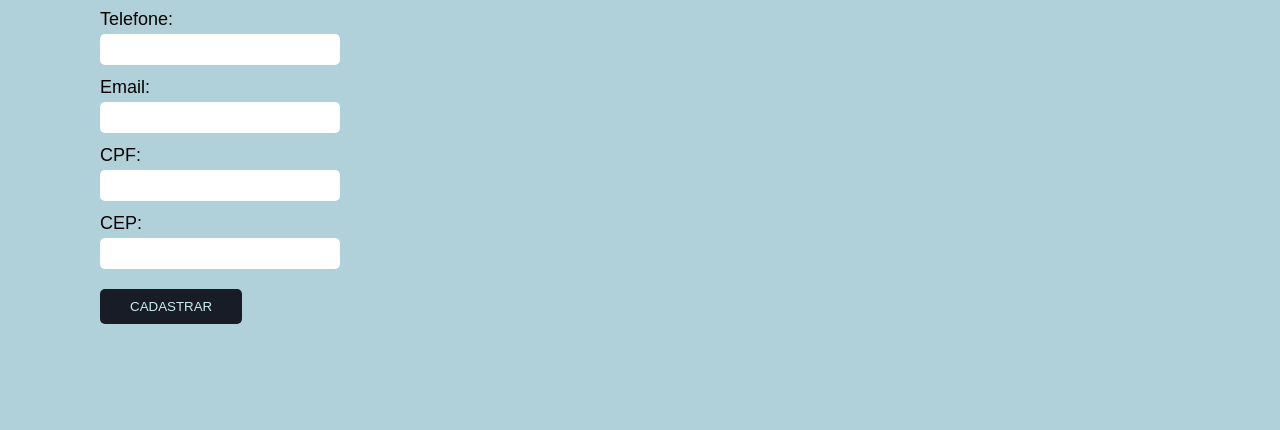
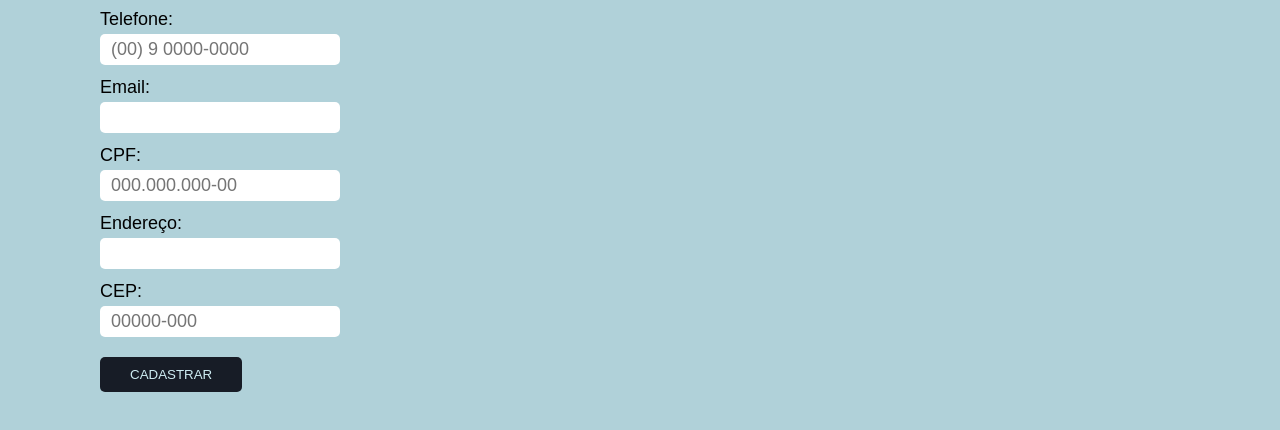
Before and after one commit to davislamenha/exercicio-modulo10-ebac, a plain HTML site: page index.html in a window 1280 px wide. Shown: the part 270-700 px from the top of the page. Drawn offline with nearby package versions, Linux system fonts and the light colour scheme.

Commit message:
jquery mask implementado

```diff
--- a/index.html
+++ b/index.html
@@ -37,6 +37,10 @@
           <input type="text" id="cpf" name="cpf">
         </div>
         <div class="input-container">
+          <label for="endereco">Endereço:</label>
+          <input type="text" id="endereco" name="endereco">
+        </div>
+        <div class="input-container">
           <label for="cep">CEP:</label>
           <input type="text" id="cep" name="cep">
         </div>
--- a/js/main.js
+++ b/js/main.js
@@ -0,0 +1,18 @@
+$('document').ready(function () {
+  // JQUERY MASK
+  $('#cpf').mask('000.000.000-00', {
+    placeholder: '000.000.000-00',
+  });
+  $('#telefone').mask('(00) 9 0000-0000', {
+    translation: {
+      9: {
+        pattern: /[9]/,
+        optional: false,
+      },
+    },
+    placeholder: '(00) 9 0000-0000',
+  });
+  $('#cep').mask('00000-000', {
+    placeholder: '00000-000',
+  });
+});
```
